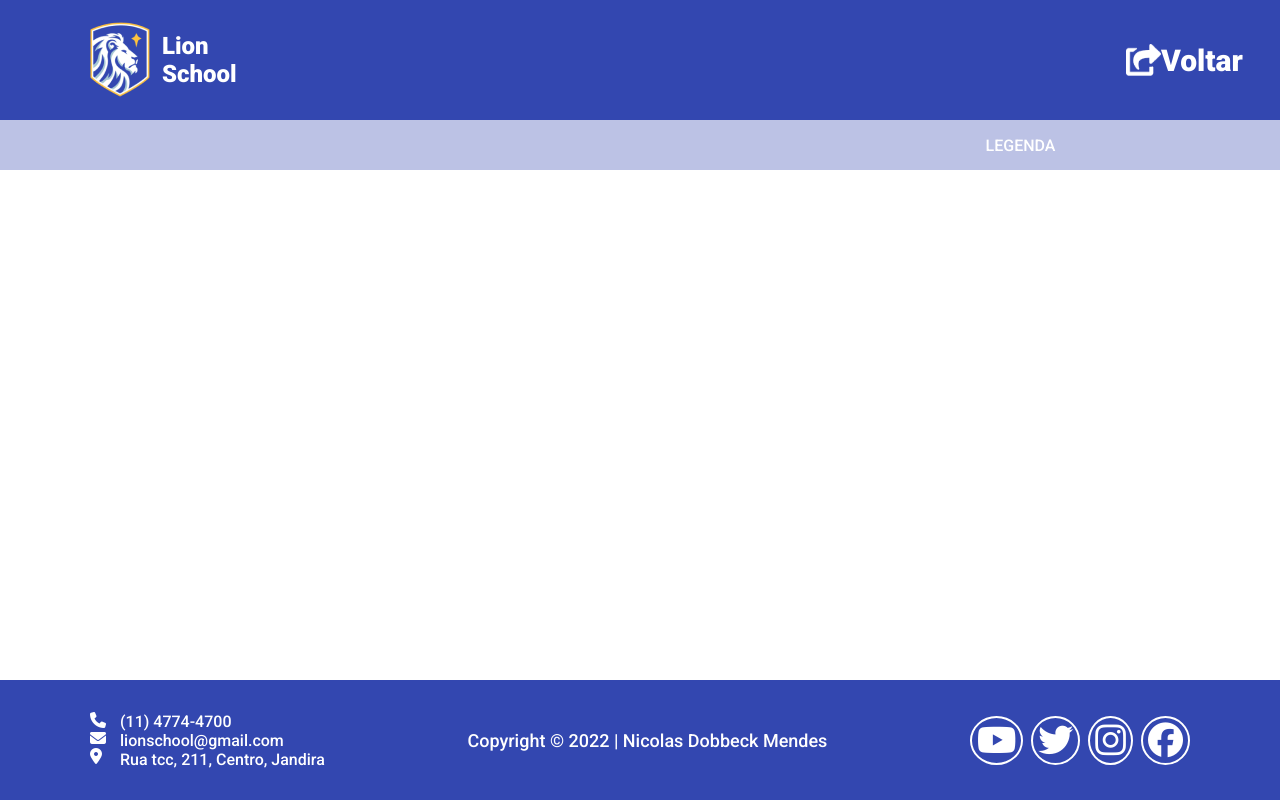
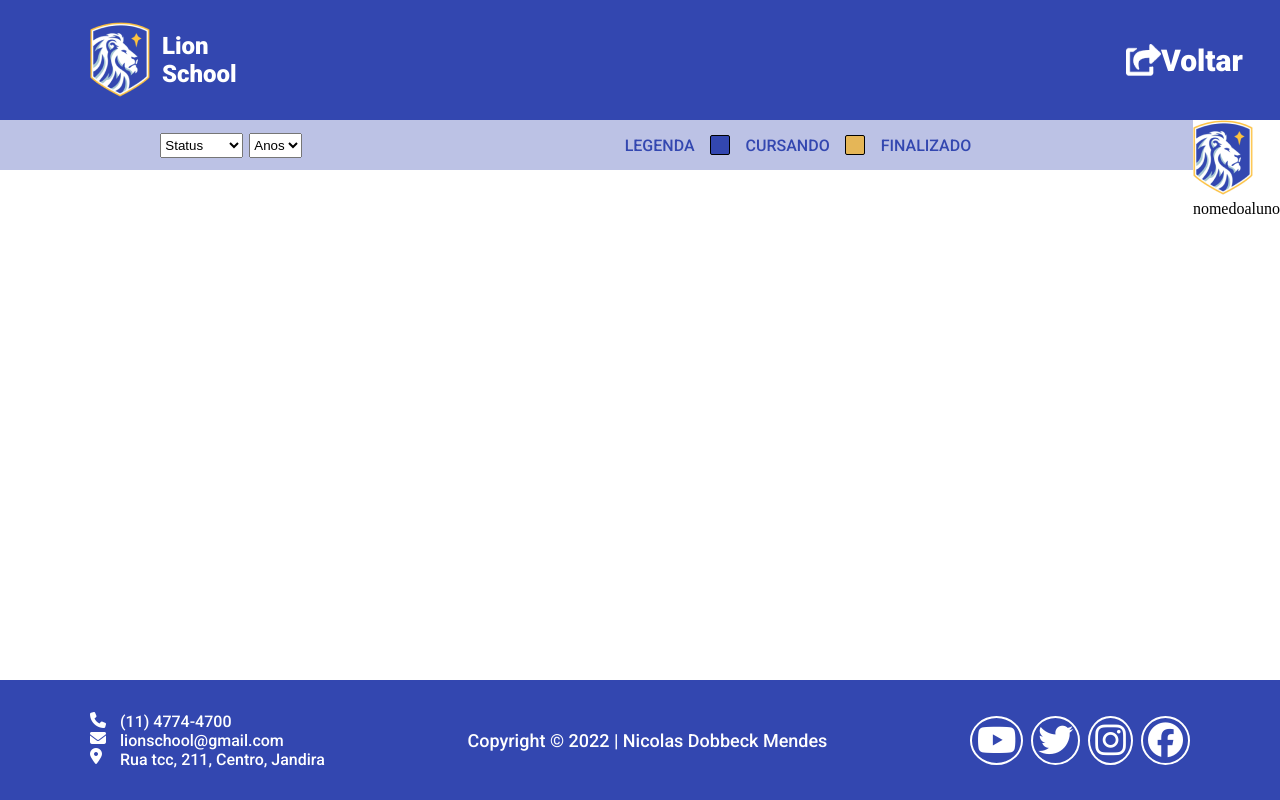
Before and after one commit to NicolasDobbeck/project-back-front2.0, a website with bundled scripts: page student-page/index.html in a window 1280 px wide. Built offline with nearby package versions, Linux system fonts and the light colour scheme; no server answers.

Commit message:
finalizando

```diff
--- a/js/alunosApi.js
+++ b/js/alunosApi.js
@@ -0,0 +1,14 @@
+'use strict'
+
+// mostrar alunos do mesmo curso
+const mostrarAlunosCurso = async (disciplina) =>{
+    const url = `http://localhost:5050/disciplina/${disciplina}`
+    const response = await fetch(url);
+    const data = await response.json()
+
+    return data
+}
+
+export{
+    mostrarAlunosCurso
+}
--- a/js/homeCursos.js
+++ b/js/homeCursos.js
@@ -12,6 +12,7 @@ console.log(cursos); */
 
 import { listarCursos } from "./cursosApi.js";
 
+
 let { cursos } = await listarCursos();
 
 console.log(cursos);
@@ -23,7 +24,7 @@ const criarCards = (indice) => {
     cards.id = indice.sigla.toLowerCase();
 
     const icone = document.createElement('img');
-    icone.classList.add('curso-icone');
+    icone.classList.add('curso-icon');
     icone.src = indice.icone;
 
     const sigla = document.createElement('span');
@@ -41,7 +42,7 @@ const criarCards = (indice) => {
 
         localStorage.setItem('curso', idCurso);
 
-        location.href = './module/assets/html/class.html';
+        location.href = '../student-page/index.html';
     });
 }
 
--- /dev/null
+++ b/js/secondPageAPi.js
@@ -0,0 +1,7 @@
+'use strict'
+
+import {mostrarAlunosCurso} from "./alunosApi.js"
+
+let alunos = await mostrarAlunosCurso('ds');
+
+console.log(alunos);
--- a/student-page/index.html
+++ b/student-page/index.html
@@ -12,6 +12,7 @@
     <link rel="preconnect" href="https://fonts.gstatic.com" crossorigin>
     <link href="https://fonts.googleapis.com/css2?family=Roboto:ital,wght@0,500;0,900;1,400&display=swap" rel="stylesheet">
     <script src="https://kit.fontawesome.com/5f2b9e6a48.js" crossorigin="anonymous"></script>
+    <script src="../js/secondPageAPi.js" defer type="module"></script>
     <title>Lion School</title>
 </head>
 <body>
@@ -23,14 +24,49 @@
         <a href="">
             <div class="exit">
                 <img src="../assents-home/images/Vector.png" alt="">
-                <a class="exit-link" href="">Voltar</a>
+                <a class="exit-link" href="../assents-home/index.html">Voltar</a>
             </div>
         </a>
     </header>
     <main>
         <div class="dropdown-subtitle">
-            <span class="subtitle">LEGENDA</span>
+
+            <div class="legenda">
+                <div class="selects">
+                    <select class="select-status" name="status-aluno" id="status">
+                        <option value="status">Status</option>
+                        <option value="finalizado">Finalizado</option>
+                        <option value="cursando">Cursando</option>
+                    </select>
+                    <select class="select-ano" name="ano-aluno" id="ano">
+                        <option value="">Anos</option>
+                    </select>
+                </div>
+
+                <div class="specifications">
+                    <span class="subtitle">LEGENDA</span>
+                    <div class="cursando">
+
+                    </div>
+                    <span class="text-cursando">CURSANDO</span>
+
+                    <div class="finalizado">
+
+                    </div>
+                    <span class="text-finalizado">FINALIZADO</span>
+                </div>
+            </div>
         </div>
+
+        <div class="aluno">
+            <div class="img-aluno">
+                <img src="../assents-home/images/logo-image.png" alt="">
+            </div>
+            <div class="nome-aluno">
+                <span>nomedoaluno</span>
+            </div>
+        </div>
+
     </main>
     <footer>
         <div class="contact">
--- a/student-page/style.css
+++ b/student-page/style.css
@@ -67,19 +67,83 @@ main{
 
 .dropdown-subtitle{
     display: flex;
+    justify-content: flex-start;
+    width: 100%;
+}
+
+.selects{
+    display: flex;
+    flex-direction: row;
+    align-items: center;
+    height: 50px;
+    gap: 6px;
+
+}
+
+.select-status{
+    display: flex;
+    height: 25px;
+}
+
+.select-ano{
+    display: flex;
+    height: 25px;
+}
+
+.legenda{
+    display: flex;
     width: 100%;
     height: 50px;
     background-color: #BCC2E5;
     align-items: center;
-    justify-content: flex-end;
+    justify-content: space-around;
+
 }
 
 .subtitle{
     display: flex;
     font-family: 'Roboto', sans-serif;
-    width: 23%;
-    color: #FFFFFF;
+    color: #3347B0;
+}
 
+.specifications{
+    display: flex;
+    align-items: center;
+    height: 20px;
+    width: 350px;
+    margin-right: 5%;
+    justify-content: space-around;
+    gap: 12px;
+}
+
+.finalizado{
+    display: flex;
+    height: 100%;
+    width: 20px;
+    background-color: #E5B657;
+    border: solid 1px black;
+    border-radius: 2px;
+}
+
+.text-finalizado{
+    display: flex;
+    font-family: 'Roboto', sans-serif;
+    color: #3347B0;
+}
+
+.cursando{
+    display: flex;
+    height: 100%;
+    width: 20px;
+    background-color: #3347B0;
+    border: solid 1px black;
+    border-radius: 2px;
+}
+
+.text-cursando{
+    display: flex;
+    font-family: 'Roboto', sans-serif;
+    color: #3347B0;
 }
 
 /* Codigo do rodape */
```
Also changed, not shown: assents-home/style.css (+14 -20 lines), module/alunos.js (+94 -52 lines).
